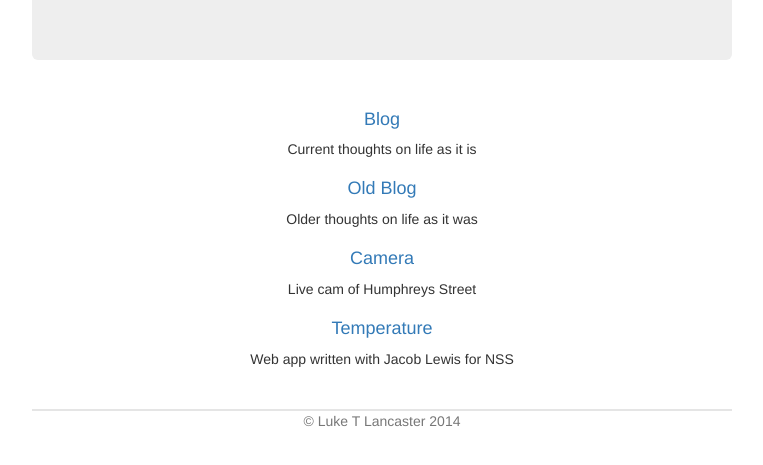
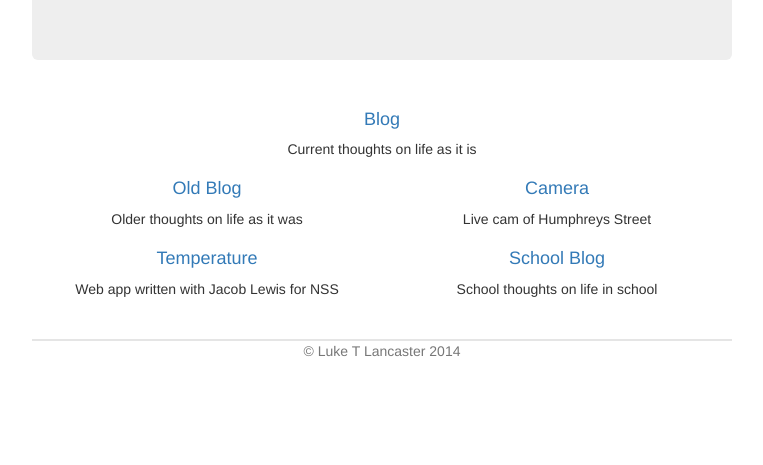
Before and after one commit to luketlancaster/pi-public, a plain HTML site: page index.htm in a window 1280 px wide. Shown: the part 291-756 px from the top of the page, without its empty margins (258-1021 px from the left). Drawn offline with nearby package versions, Linux system fonts and the light colour scheme.

Commit message:
add link to new blog and badge

```diff
--- a/index.htm
+++ b/index.htm
@@ -39,17 +39,22 @@
         <p>Current thoughts on life as it is</p>
       </div>
 
-      <div class="col-lg-12">
+      <div class="col-lg-6">
         <h4><a href="http://thoughtsonadventures.blogspot.com">Old Blog</a></h4>
         <p>Older thoughts on life as it was</p>
       </div>
-      <div class="col-lg-12">
+      <div class="col-lg-6">
         <h4><a href="./cam">Camera</a></h4>
         <p>Live cam of Humphreys Street</p>
       </div>
-      <div class="col-lg-12">
+      <div class="col-lg-6">
         <h4><a href="./temp">Temperature</a></h4>
         <p>Web app written with Jacob Lewis for NSS</p>
+      </div>
+
+      <div class="col-lg-6">
+        <h4><a href="https://medium.com/@luketlancaster">School Blog</a></h4>
+        <p>School thoughts on life in school</p>
       </div>
 
       <div class="col-lg-12 footer">
```
Also changed, not shown: README.md.
